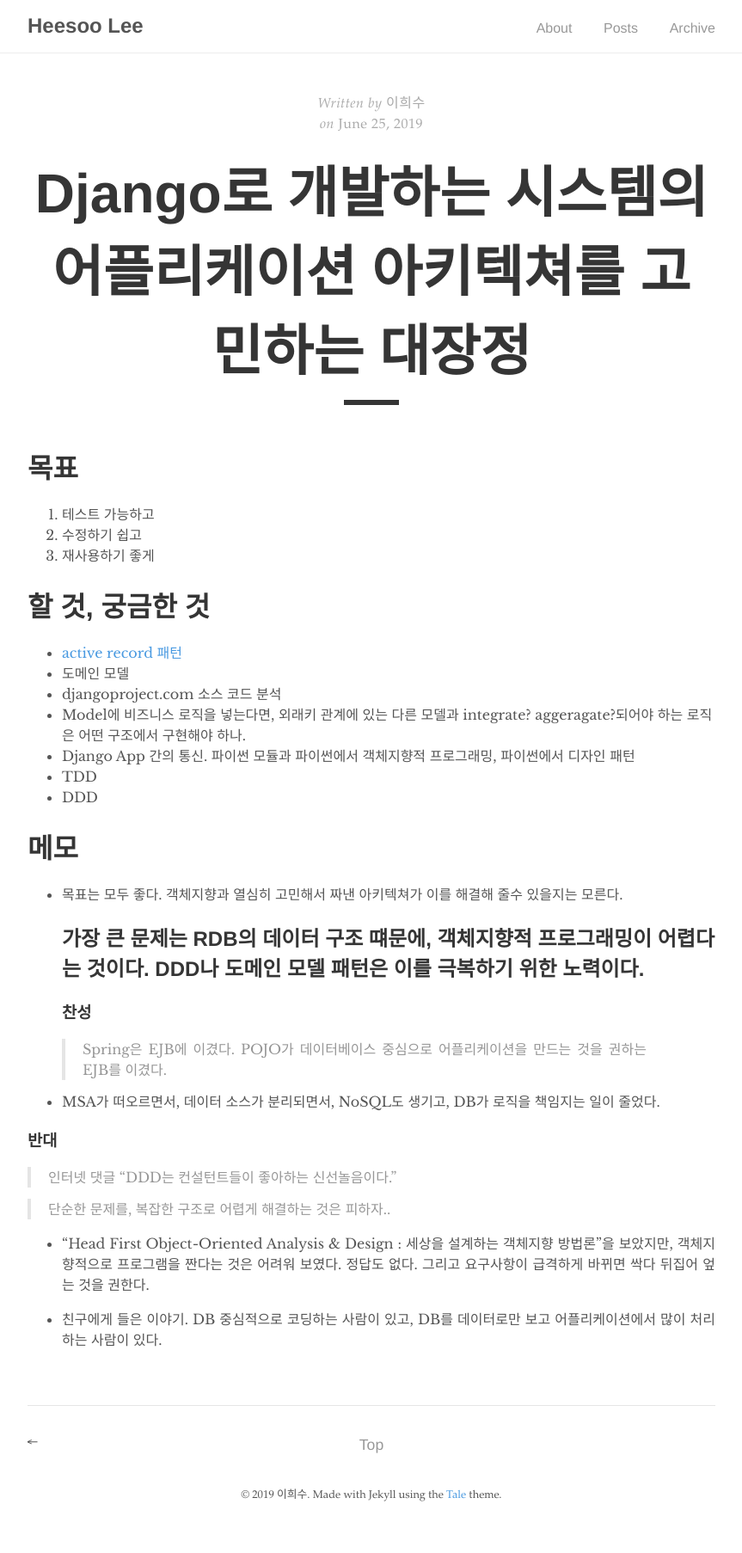
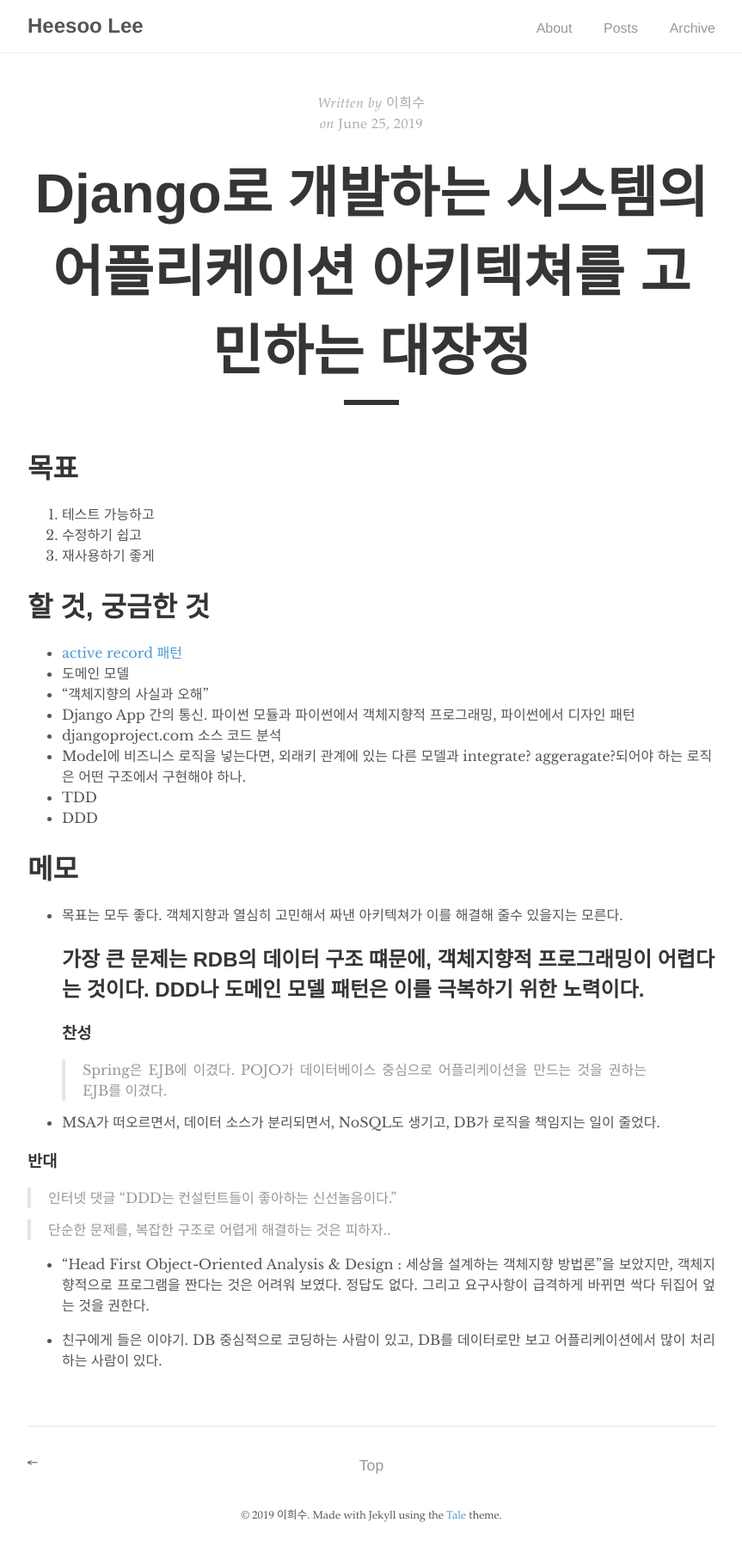
Before and after one commit to hs-glenn-lee/hs-glenn-lee.github.io, a Jekyll site: the page built from _posts/2019-06-25-Django-architecture-start.md, in a window 1280 px wide. Shown: the whole page at 86% size, without its empty margins (208-1071 px from the left). Built offline with Jekyll 4.4.1, drawn with Linux system fonts in a browser that asks for light colours; before the commit the page ends 1782 px from its top, so only the background shows below that.

Commit message:
fix django start

```diff
--- a/_posts/2019-06-25-Django-architecture-start.md
+++ b/_posts/2019-06-25-Django-architecture-start.md
@@ -13,9 +13,10 @@ author: "이희수"
 # 할 것, 궁금한 것
 - [active record 패턴](https://hs-glenn-lee.github.io/2019-06-22/active-record_pattern)
 - 도메인 모델
+- "객체지향의 사실과 오해"
+- Django App 간의 통신. 파이썬 모듈과 파이썬에서 객체지향적 프로그래밍, 파이썬에서 디자인 패턴
 - djangoproject.com 소스 코드 분석
 - Model에 비즈니스 로직을 넣는다면, 외래키 관계에 있는 다른 모델과 integrate? aggeragate?되어야 하는 로직은 어떤 구조에서 구현해야 하나.
-- Django App 간의 통신. 파이썬 모듈과 파이썬에서 객체지향적 프로그래밍, 파이썬에서 디자인 패턴
 - TDD
 - DDD
 
```
